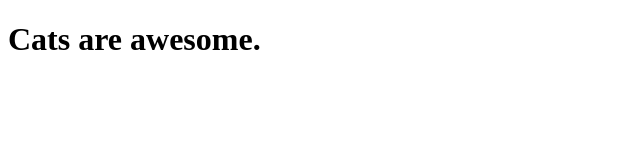
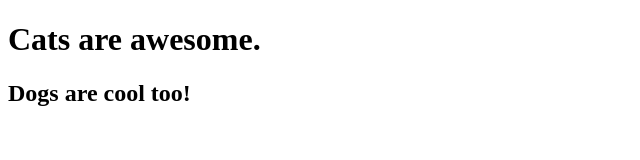
Before and after one commit to rachelmds/iLikeCats, a plain HTML site: page index.html in a window 1280 px wide. Shown: the whole page, without its empty margins (0-640 px from the left). Drawn offline with Linux system fonts and the light colour scheme.

Commit message:
Added <h2>

```diff
--- a/index.html
+++ b/index.html
@@ -6,5 +6,6 @@
 <body>
 </body>
 	<h1>Cats are awesome.</h1>
+	<h2>Dogs are cool too!</h2>
 </body>
 </html>
```
